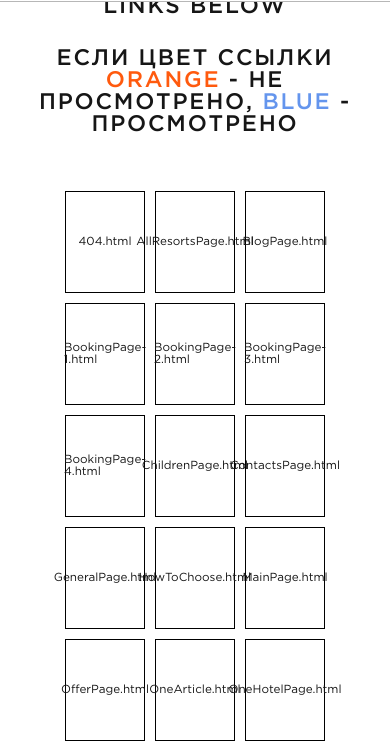
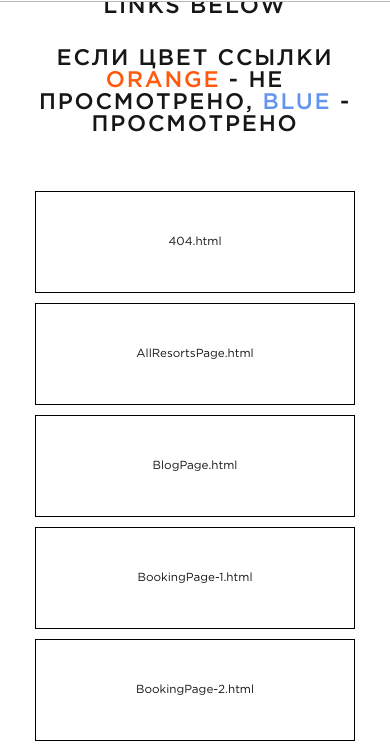
Before and after one commit to N1ckGrant/termo, a plain HTML site: page index.html in a window 390 px wide. Shown: the part 99-844 px from the top of the page. Drawn offline with nearby package versions, Linux system fonts and the light colour scheme; files whose address does not match are found by name.

Commit message:
first commit

```diff
--- a/css/index.css
+++ b/css/index.css
@@ -360,6 +360,7 @@ h1 {
     background-color: cornflowerblue!important;
 }
 .box-links a{
+    word-break: break-word;
     position: absolute;
     top: 0px;
     height: 100%;
@@ -384,3 +385,18 @@ h1 {
 .main_footer h1{
     color: white;
 }
+@media screen and (max-width: 960px){
+    .box{
+        width: 40vw;
+    }
+}
+@media screen and (max-width: 768px){
+    .box{
+        width: 90vw;
+    }
+}
+@media screen and (max-width: 500px){
+    .box{
+        width: 100vw;
+    }
+}
```
